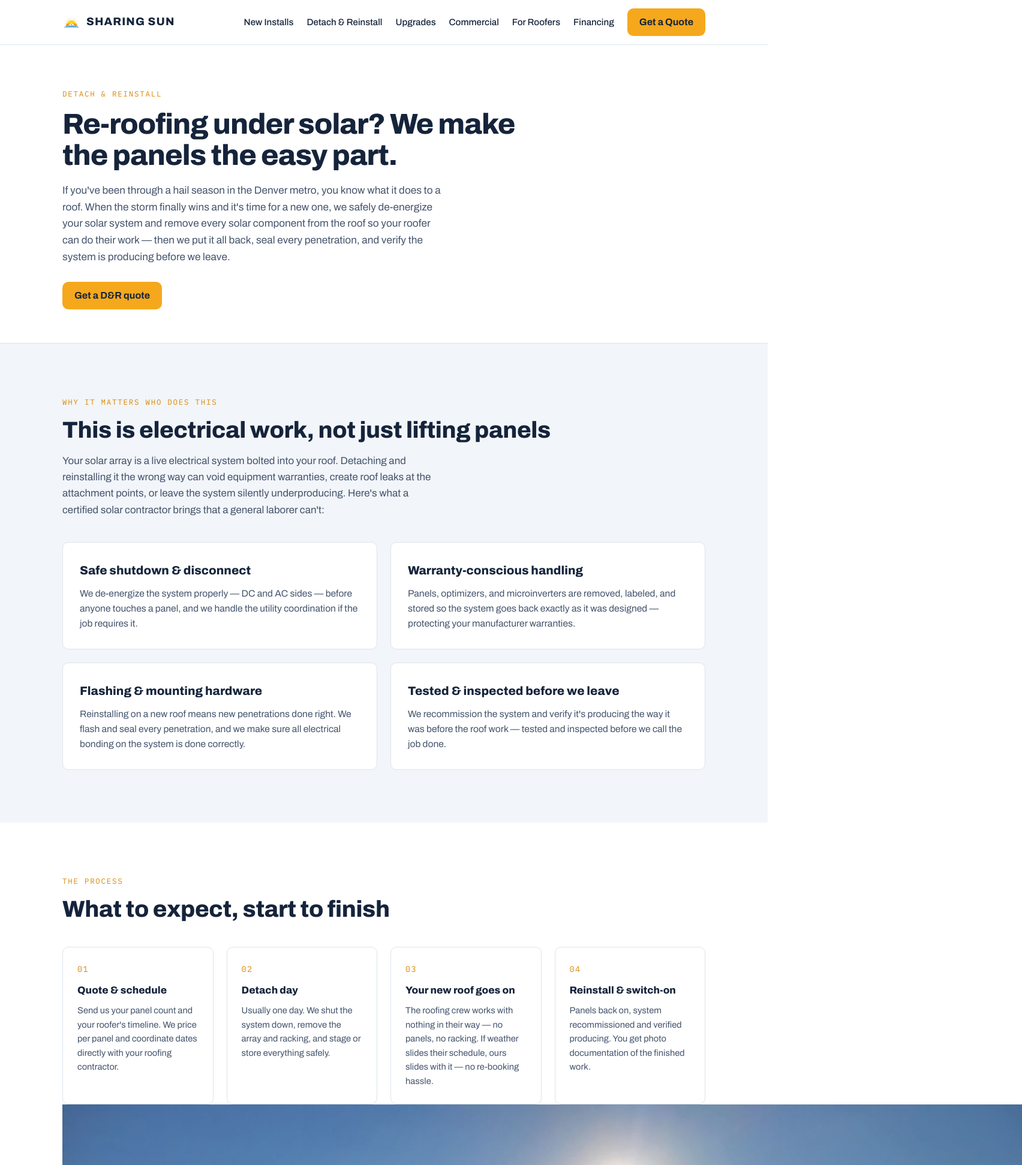
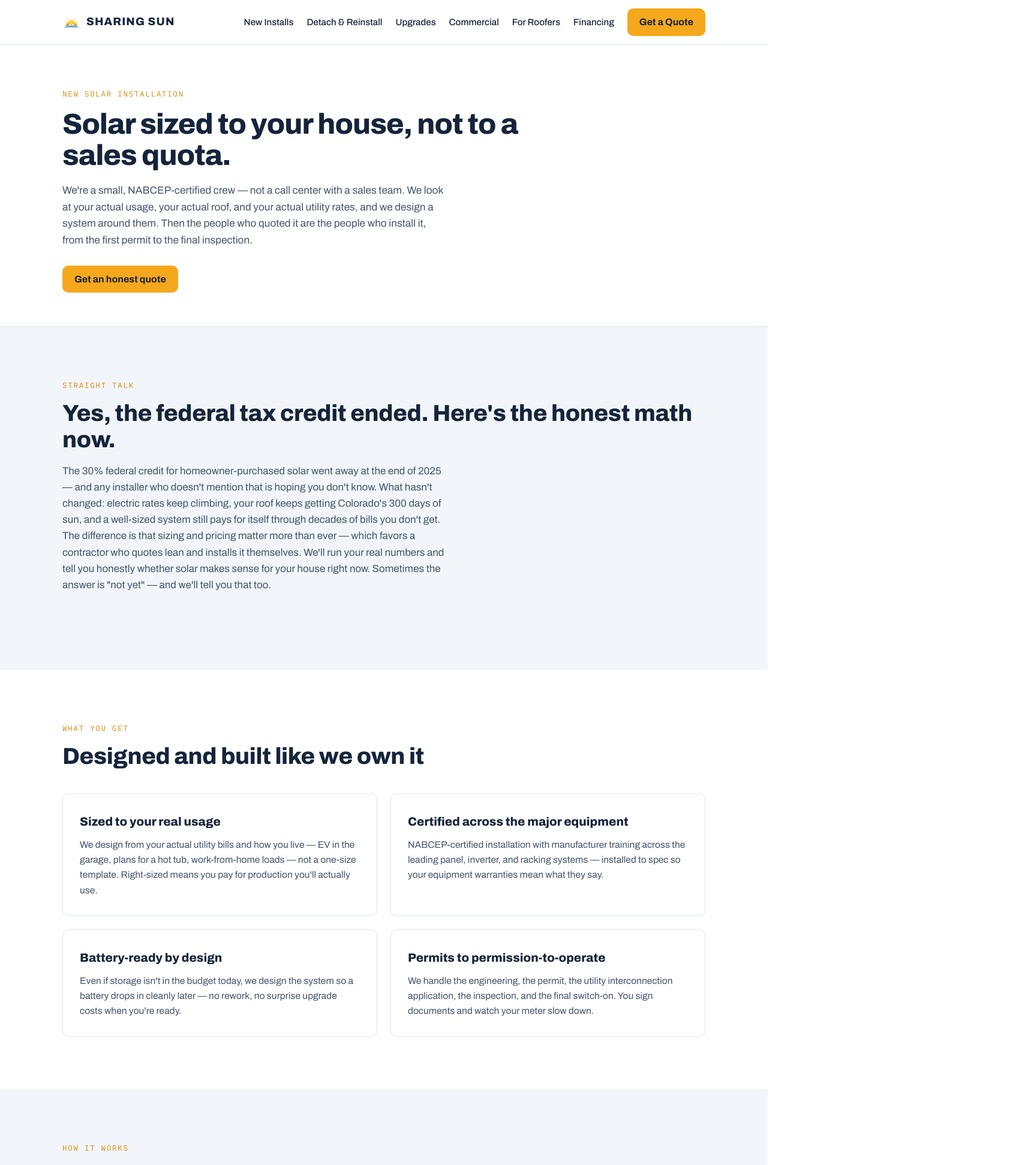
Before and after one commit to sharingsunsolar/sharing-sun-website, a Next.js app: page /new-installs in a window 1280 px wide. Shown: the top 1943 px of the page at 60% size, 1704 px wide, since content can reach past the window. Built offline with nearby package versions, Linux system fonts and the light colour scheme.

Commit message:
Refactor New Installation page content and structure

```diff
--- a/app/new-installs/page.js
+++ b/app/new-installs/page.js
@@ -1,183 +1,156 @@
 export const metadata = {
-  title: "Solar Panel Detach & Reinstall for Re-Roofs | Denver Metro | Sharing Sun, Inc.",
+  title: "New Solar Installation | NABCEP-Certified Installer | Denver Metro | Sharing Sun, Inc.",
   description:
-    "Re-roofing a home with solar after hail? Sharing Sun safely de-energizes, removes, and reinstalls your panels around your roofer's schedule — NABCEP-certified, sealed, bonded correctly, and tested back on.",
+    "New residential solar installation in the Denver metro, sized honestly to your actual usage. NABCEP-certified, Class A licensed, battery-ready design, permits to final inspection.",
 };
 
-export default function DetachReinstall() {
+export default function NewInstalls() {
   return (
     <>
       <section className="page-hero">
         <div className="container">
-          <p className="eyebrow">Detach &amp; Reinstall</p>
-          <h1>Re-roofing under solar? We make the panels the easy part.</h1>
+          <p className="eyebrow">New Solar Installation</p>
+          <h1>Solar sized to your house, not to a sales quota.</h1>
           <p className="lede">
-            If you&apos;ve been through a hail season in the Denver metro, you
-            know what it does to a roof. When the storm finally wins and
-            it&apos;s time for a new one, we safely de-energize your solar
-            system and remove every solar component from the roof so your
-            roofer can do their work — then we put it all back, seal every
-            penetration, and verify the system is producing before we leave.
+            We&apos;re a small, NABCEP-certified crew — not a call center with
+            a sales team. We look at your actual usage, your actual roof, and
+            your actual utility rates, and we design a system around them.
+            Then the people who quoted it are the people who install it, from
+            the first permit to the final inspection.
           </p>
           <p style={{ marginTop: "28px" }}>
-            <a href="/contact" className="btn-amber">Get a D&amp;R quote</a>
+            <a href="/contact" className="btn-amber">Get an honest quote</a>
           </p>
         </div>
       </section>
 
       <section className="section section-cloud">
         <div className="container">
-          <p className="eyebrow">Why it matters who does this</p>
-          <h2>This is electrical work, not just lifting panels</h2>
+          <p className="eyebrow">Straight talk</p>
+          <h2>Yes, the federal tax credit ended. Here&apos;s the honest math now.</h2>
           <p className="lede">
-            Your solar array is a live electrical system bolted into your
-            roof. Detaching and reinstalling it the wrong way can void
-            equipment warranties, create roof leaks at the attachment points,
-            or leave the system silently underproducing. Here&apos;s what a
-            certified solar contractor brings that a general laborer
-            can&apos;t:
+            The 30% federal credit for homeowner-purchased solar went away at
+            the end of 2025 — and any installer who doesn&apos;t mention that
+            is hoping you don&apos;t know. What hasn&apos;t changed: electric
+            rates keep climbing, your roof keeps getting Colorado&apos;s 300
+            days of sun, and a well-sized system still pays for itself through
+            decades of bills you don&apos;t get. The difference is that sizing
+            and pricing matter more than ever — which favors a contractor who
+            quotes lean and installs it themselves. We&apos;ll run your real
+            numbers and tell you honestly whether solar makes sense for your
+            house right now. Sometimes the answer is &quot;not yet&quot; — and
+            we&apos;ll tell you that too.
           </p>
-          <div className="card-grid">
+        </div>
+      </section>
+
+      <section className="section">
+        <div className="container">
+          <p className="eyebrow">What you get</p>
+          <h2>Designed and built like we own it</h2>
+          <div className="card-grid" style={{ marginTop: "40px" }}>
             <div className="card-static">
-              <h3>Safe shutdown &amp; disconnect</h3>
+              <h3>Sized to your real usage</h3>
               <p>
-                We de-energize the system properly — DC and AC sides — before
-                anyone touches a panel, and we handle the utility coordination
-                if the job requires it.
+                We design from your actual utility bills and how you live —
+                EV in the garage, plans for a hot tub, work-from-home loads —
+                not a one-size template. Right-sized means you pay for
+                production you&apos;ll actually use.
               </p>
             </div>
             <div className="card-static">
-              <h3>Warranty-conscious handling</h3>
+              <h3>Certified across the major equipment</h3>
               <p>
-                Panels, optimizers, and microinverters are removed, labeled,
-                and stored so the system goes back exactly as it was designed
-                — protecting your manufacturer warranties.
+                NABCEP-certified installation with manufacturer training
+                across the leading panel, inverter, and racking systems —
+                installed to spec so your equipment warranties mean what they
+                say.
               </p>
             </div>
             <div className="card-static">
-              <h3>Flashing &amp; mounting hardware</h3>
+              <h3>Battery-ready by design</h3>
               <p>
-                Reinstalling on a new roof means new penetrations done right.
-                We flash and seal every penetration, and we make sure all
-                electrical bonding on the system is done correctly.
+                Even if storage isn&apos;t in the budget today, we design the
+                system so a battery drops in cleanly later — no rework, no
+                surprise upgrade costs when you&apos;re ready.
               </p>
             </div>
             <div className="card-static">
-              <h3>Tested &amp; inspected before we leave</h3>
+              <h3>Permits to permission-to-operate</h3>
               <p>
-                We recommission the system and verify it&apos;s producing the
-                way it was before the roof work — tested and inspected before
-                we call the job done.
+                We handle the engineering, the permit, the utility
+                interconnection application, the inspection, and the final
+                switch-on. You sign documents and watch your meter slow down.
               </p>
             </div>
           </div>
         </div>
       </section>
 
-      <section className="section">
+      <section className="section section-cloud">
         <div className="container">
-          <p className="eyebrow">The process</p>
-          <h2>What to expect, start to finish</h2>
+          <p className="eyebrow">How it works</p>
+          <h2>From first call to first kilowatt</h2>
           <div className="steps" style={{ marginTop: "40px" }}>
             <div className="step">
-              <h3>Quote &amp; schedule</h3>
+              <h3>Usage review</h3>
               <p>
-                Send us your panel count and your roofer&apos;s timeline. We
-                price per panel and coordinate dates directly with your
-                roofing contractor.
+                Send us a recent utility bill and we&apos;ll look at your
+                roof. We&apos;ll tell you what size system fits — and whether
+                solar pencils for your house at all.
               </p>
             </div>
             <div className="step">
-              <h3>Detach day</h3>
+              <h3>Design &amp; proposal</h3>
               <p>
-                Usually one day. We shut the system down, remove the array and
-                racking, and stage or store everything safely.
+                A clear proposal: equipment, layout, expected production, and
+                price. No 90-minute kitchen-table pitch, no tonight-only
+                discount.
               </p>
             </div>
             <div className="step">
-              <h3>Your new roof goes on</h3>
+              <h3>Permits &amp; paperwork</h3>
               <p>
-                The roofing crew works with nothing in their way — no panels,
-                no racking. If weather slides their schedule, ours slides with
-                it — no re-booking hassle.
+                We engineer the system, pull the permit, and file your utility
+                interconnection application while you go about your life.
               </p>
             </div>
             <div className="step">
-              <h3>Reinstall &amp; switch-on</h3>
+              <h3>Install &amp; switch-on</h3>
               <p>
-                Panels back on, system recommissioned and verified producing.
-                You get photo documentation of the finished work.
+                We build in stages — racking, panels, and the electrical — and
+                pass every inspection your jurisdiction requires along the way.
+                Then utility permission to operate, and you&apos;re producing.
               </p>
             </div>
-          </div>
-
-          <div className="photo-pair">
-            <figure className="site-photo">
-              <img
-                src="/install-in-progress.jpg"
-                alt="Sharing Sun crew detaching solar panels on a commercial re-roof project"
-              />
-              <figcaption>Detach day — crew tied off, panels coming down in order</figcaption>
-            </figure>
-            <figure className="site-photo">
-              <img
-                src="/reinstall-in-progress.jpg"
-                alt="Solar detach in progress with every panel position numbered before removal"
-              />
-              <figcaption>Every panel position numbered before it comes off</figcaption>
-            </figure>
           </div>
         </div>
       </section>
 
-      <section className="section section-cloud">
-        <div className="container">
-          <p className="eyebrow">Good to know</p>
-          <h2>Common questions</h2>
-          <div className="card-grid" style={{ marginTop: "40px" }}>
-            <div className="card-static">
-              <h3>Does insurance cover this?</h3>
-              <p>
-                If your re-roof is part of a hail or storm claim, solar detach
-                &amp; reinstall is commonly included in the insurance scope.
-                We provide line-item documentation your roofer or adjuster can
-                drop straight into the claim.
-              </p>
-            </div>
-            <div className="card-static">
-              <h3>How long is my system offline?</h3>
-              <p>
-                Only as long as the roof takes. Detach is typically a day,
-                reinstall is typically a day, and we schedule both as tight to
-                the roofing work as possible.
-              </p>
-            </div>
-            <div className="card-static">
-              <h3>My roofer offered to move the panels. Should they?</h3>
-              <p>
-                Ask them one question: who handles the electrical disconnect
-                and recommissioning? Most roofers prefer to hand the array to
-                a licensed solar contractor — many of the roofers we work
-                with send us their solar jobs for exactly that reason.
-              </p>
-            </div>
-            <div className="card-static">
-              <h3>Is this a good time to upgrade?</h3>
-              <p>
-                Honestly — yes. With the array already off the roof,
-                it&apos;s the cheapest moment you&apos;ll ever have to add
-                panels, replace an aging inverter, or add critter guard. Ask
-                us during the quote and we&apos;ll tell you honestly whether
-                it&apos;s worth the money.
-              </p>
-            </div>
+      <section className="band">
+        <div className="container band-inner">
+          <div>
+            <p className="eyebrow">Paying for it</p>
+            <h2>Own it from day one.</h2>
+            <p>
+              We quote systems you own — no leases, no third party on your
+              roof or your title. Colorado&apos;s RENU loan program offers
+              fixed-rate financing built for exactly this kind of project.
+            </p>
           </div>
-          <p style={{ marginTop: "40px" }}>
-            <a href="/contact" className="btn-amber">Get a D&amp;R quote</a>
-            <a href="/upgrades" className="btn-ghost" style={{ marginLeft: "14px" }}>
-              See upgrade options
-            </a>
+          <a href="/financing" className="btn-amber">See financing options</a>
+        </div>
+      </section>
+
+      <section className="section">
+        <div className="container" style={{ textAlign: "center" }}>
+          <h2>Start with a utility bill</h2>
+          <p className="lede" style={{ margin: "0 auto 32px" }}>
+            That&apos;s genuinely all we need to tell you whether solar makes
+            sense for your house — and what it would take to zero out the
+            bill.
           </p>
+          <a href="/contact" className="btn-amber">Get an honest quote</a>
         </div>
       </section>
     </>
```
